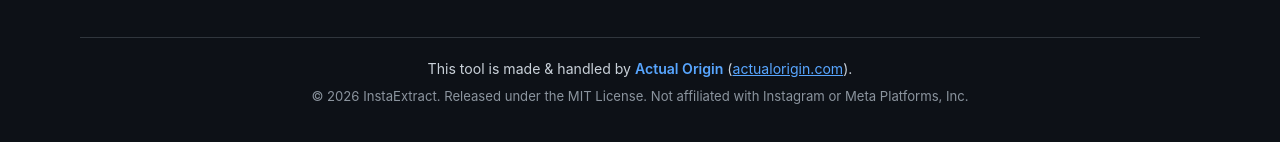
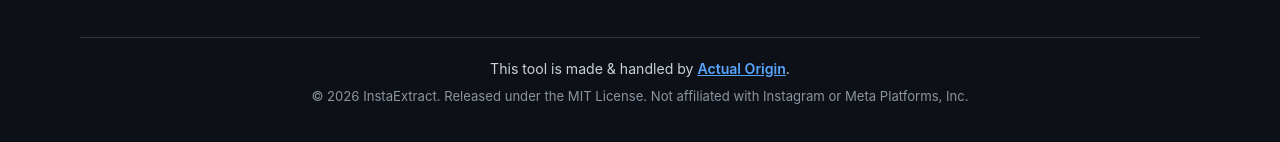
Before and after one commit to pushpsood/InstaExtract, a plain HTML site: page web/dashboard.html in a window 1280 px wide. Shown: the part 3711-3853 px from the top of the page. Drawn offline with Linux system fonts and the light colour scheme.

Commit message:
refactor(footer): embed Actual Origin link directly and remove redundant website text

```diff
--- a/web/dashboard.html
+++ b/web/dashboard.html
@@ -527,7 +527,7 @@
     <!-- Dashboard Footer -->
     <footer class="site-footer" style="margin-top:40px; padding-top:20px; border-top:1px solid var(--border, #30363d); text-align:center;">
       <p style="margin-bottom:8px; color:#c9d1d9; font-size:0.88rem;">
-        This tool is made &amp; handled by <a href="https://actualorigin.com" target="_blank" rel="noopener" style="color:#58a6ff; font-weight:600; text-decoration:none;">Actual Origin</a> (<a href="https://actualorigin.com" target="_blank" rel="noopener" style="color:#58a6ff; text-decoration:underline;">actualorigin.com</a>).
+        This tool is made &amp; handled by <a href="https://actualorigin.com" target="_blank" rel="noopener" style="color:#58a6ff; font-weight:600; text-decoration:underline;">Actual Origin</a>.
       </p>
       <p style="color:#8b949e; font-size:0.82rem;">
         &copy; 2026 InstaExtract. Released under the MIT License. Not affiliated with Instagram or Meta Platforms, Inc.
```
Also changed, not shown: web/index.html (+1 -1 lines).
